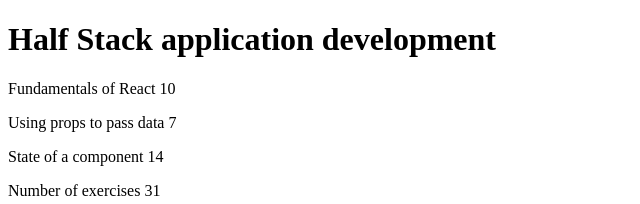
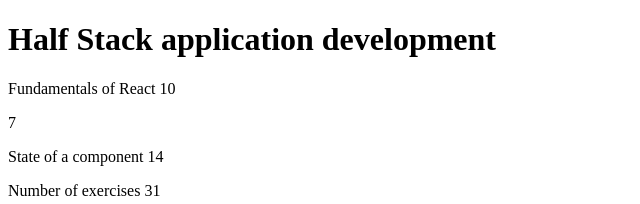
Before and after one commit to SGM-dev/FSO-Intro-to-React-and-JS, a React (Create React App) app in the folder course_info/: page / in a window 1280 px wide. Shown: the top 204 px of the page, without its empty margins (0-640 px from the left). Built offline with nearby package versions, Linux system fonts and the light colour scheme.

Commit message:
avoids Global variables

```diff
--- a/course_info/src/App.js
+++ b/course_info/src/App.js
@@ -1,15 +1,10 @@
-const part1 = "Fundamentals of React";
-const exercises1 = 10;
-const part2 = "Using props to pass data";
-const exercises2 = 7;
-const part3 = "State of a component";
-const exercises3 = 14;
-
 const Header = (props) => {
+  console.log(props);
   return <h1>{props.course}</h1>;
 };
 
 const Part = (props) => {
+  console.log(props);
   return (
     <p>
       {props.part} {props.exercises}
@@ -17,28 +12,38 @@
   );
 };
 
-const Content = () => {
+const Content = (props) => {
   return (
     <>
-      <Part part={part1} exercises={exercises1} />
-      <Part part={part2} exercises={exercises2} />
-      <Part part={part3} exercises={exercises3} />
+      <Part part={props.par1} exercises={props.ex1} />
+      <Part part={props.pat2} exercises={props.ex2} />
+      <Part part={props.par3} exercises={props.ex3} />
     </>
   );
 };
 
 const Total = (props) => {
-  return <p>Number of exercises {props.total}</p>;
+  return (
+    <p>
+      Number of exercises{" "}
+      {props.ex1 + props.ex2 + props.ex3}
+    </p>
+  );
 };
 
 const App = () => {
   const course = "Half Stack application development";
-
+  const part1 = "Fundamentals of React";
+  const exercises1 = 10;
+  const part2 = "Using props to pass data";
+  const exercises2 = 7;
+  const part3 = "State of a component";
+  const exercises3 = 14;
   return (
     <>
       <Header course={course} />
-      <Content />
-      <Total total={exercises1 + exercises2 + exercises3} />
+      <Content par1={part1} par2={part2} par3={part3} ex1={exercises1} ex2={exercises2} ex3={exercises3}/>
+      <Total ex1={exercises1}  ex2={exercises2}  ex3={exercises3} />
     </>
   );
 };
--- a/course_info/src/index.js
+++ b/course_info/src/index.js
@@ -1,5 +1,5 @@
 import React from "react";
-import ReactDOM from "react-dom";
+import ReactDOM from "react-dom/client";
 
 import App from "./App";
 
```
